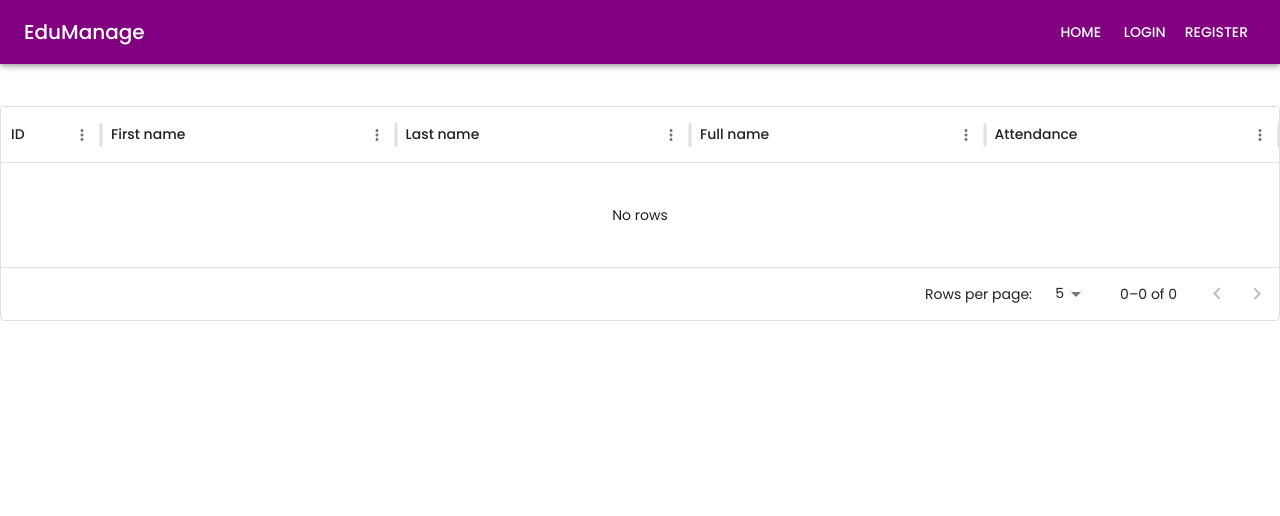
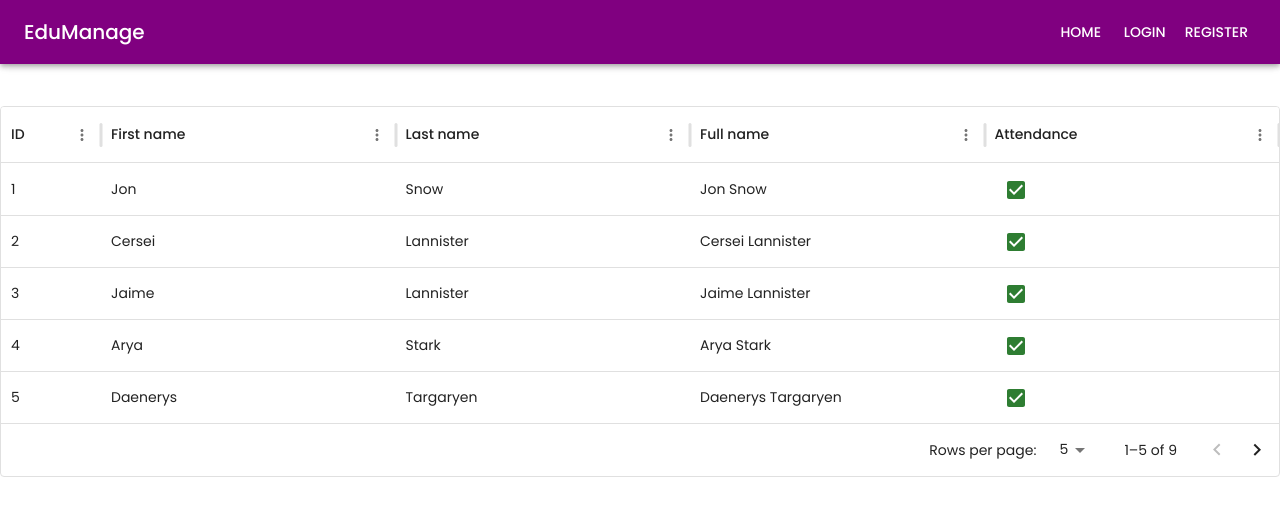
Before and after one commit to SubramaniyamJ/EMP, a React (Create React App) app in the folder emp-frontend/: page /attendance in a window 1280 px wide. Shown: the top 516 px of the page. Built offline with nearby package versions, Linux system fonts and the light colour scheme.

Commit message:
small changes

```diff
--- a/emp-frontend/src/components/DataTable.jsx
+++ b/emp-frontend/src/components/DataTable.jsx
@@ -25,15 +25,15 @@ const columns = [
 ];
 
 const rows = [
-  // { id: 1, lastName: 'Snow', firstName: 'Jon', registerNo: 35 , },
-  // { id: 2, lastName: 'Lannister', firstName: 'Cersei', registerNo: 42 },
-  // { id: 3, lastName: 'Lannister', firstName: 'Jaime', registerNo: 45 },
-  // { id: 4, lastName: 'Stark', firstName: 'Arya', registerNo: 16 },
-  // { id: 5, lastName: 'Targaryen', firstName: 'Daenerys', registerNo: null },
-  // { id: 6, lastName: 'Melisandre', firstName: null, registerNo: 150 },
-  // { id: 7, lastName: 'Clifford', firstName: 'Ferrara', registerNo: 44 },
-  // { id: 8, lastName: 'Frances', firstName: 'Rossini', registerNo: 36 },
-  // { id: 9, lastName: 'Roxie', firstName: 'Harvey', registerNo: 65 },
+  { id: 1, lastName: 'Snow', firstName: 'Jon', registerNo: 35 , },
+  { id: 2, lastName: 'Lannister', firstName: 'Cersei', registerNo: 42 },
+  { id: 3, lastName: 'Lannister', firstName: 'Jaime', registerNo: 45 },
+  { id: 4, lastName: 'Stark', firstName: 'Arya', registerNo: 16 },
+  { id: 5, lastName: 'Targaryen', firstName: 'Daenerys', registerNo: null },
+  { id: 6, lastName: 'Melisandre', firstName: null, registerNo: 150 },
+  { id: 7, lastName: 'Clifford', firstName: 'Ferrara', registerNo: 44 },
+  { id: 8, lastName: 'Frances', firstName: 'Rossini', registerNo: 36 },
+  { id: 9, lastName: 'Roxie', firstName: 'Harvey', registerNo: 65 },
 ];
 
 export default function DataTable() {
--- a/emp-frontend/src/components/Homepage/Footer.css
+++ b/emp-frontend/src/components/Homepage/Footer.css
@@ -7,14 +7,14 @@
 
 .footer-content {
   display: flex;
-  flex-wrap: wrap; /* Ensures responsiveness */
+  flex-wrap: wrap;
   justify-content: space-between;
 }
 
 .footer-column {
   flex: 1;
   padding: 10px;
-  min-width: 200px; /* Adjust as needed */
+  min-width: 200px;
 }
 
 .footer-column h3 {
--- a/emp-frontend/src/components/Homepage/HomePage.jsx
+++ b/emp-frontend/src/components/Homepage/HomePage.jsx
@@ -10,10 +10,6 @@ import Footer from './Footer.js';
 const HomePage = () => {
   return (
     <div className="homepage">
-      {/* <section className="introduction">
-        <h1>Welcome to ClassroomApp</h1>
-        <p>ClassroomApp is designed to help you manage your classroom efficiently and effectively. Whether you're a teacher, student, or administrator, our app provides the tools you need to succeed.</p>
-      </section> */}
       <section className='herocontainer'>
         <h1 className="hero-title">
           Welcome to EduManage!
--- a/emp-frontend/src/components/Studentdashboard.jsx
+++ b/emp-frontend/src/components/Studentdashboard.jsx
@@ -2,7 +2,7 @@ import React, { useContext, useState } from 'react';
 import { Box, Typography, Paper, Grid, Button, Card, CardContent, CardActions } from '@mui/material';
 import { styled } from '@mui/system';
 import { DataGrid } from '@mui/x-data-grid';
-import Chatbot from './Chatbot'; // Assume a basic chatbot component
+import Chatbot from './Chatbot';
 import { usercontext } from './Usercontext';
 
 const StyledBox = styled(Box)(({ theme }) => ({
--- a/emp-frontend/src/components/styles/login.css
+++ b/emp-frontend/src/components/styles/login.css
@@ -1,9 +1,3 @@
-/* body {
-    height: 100vh;
-    display: flex;
-    align-items: center;
-    justify-content: center;
-} */
 
 .signin-icon {
     width: 70px;
```
Also changed, not shown: emp-frontend/src/components/Homepage/Appbar.css (+0 -32 lines).
